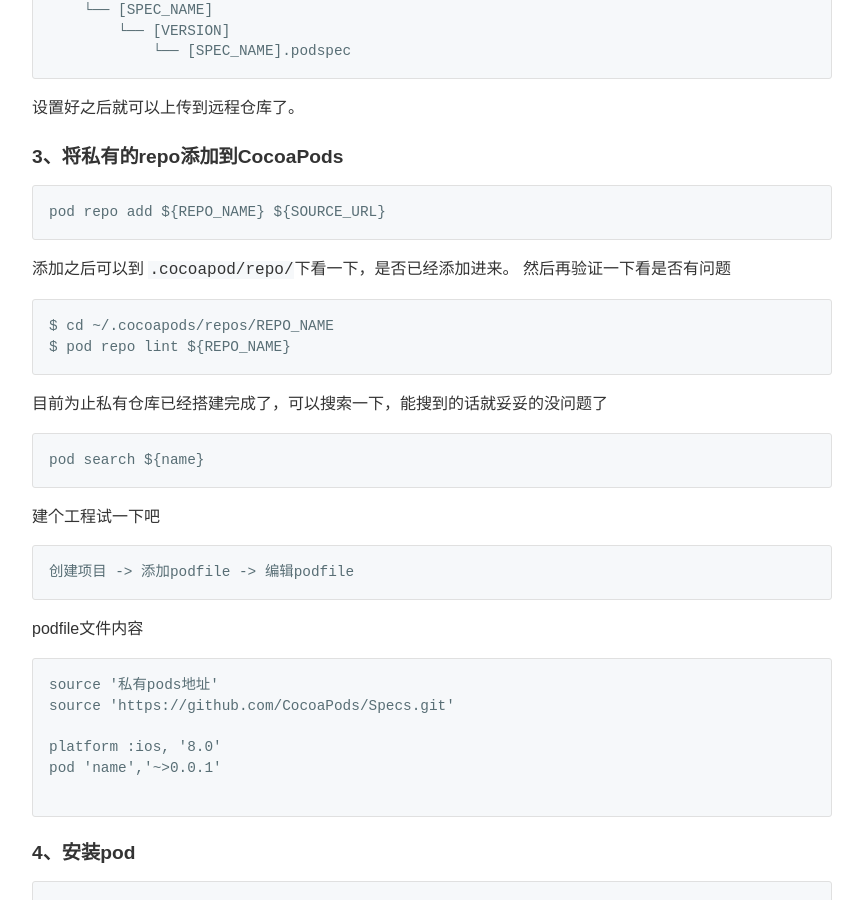
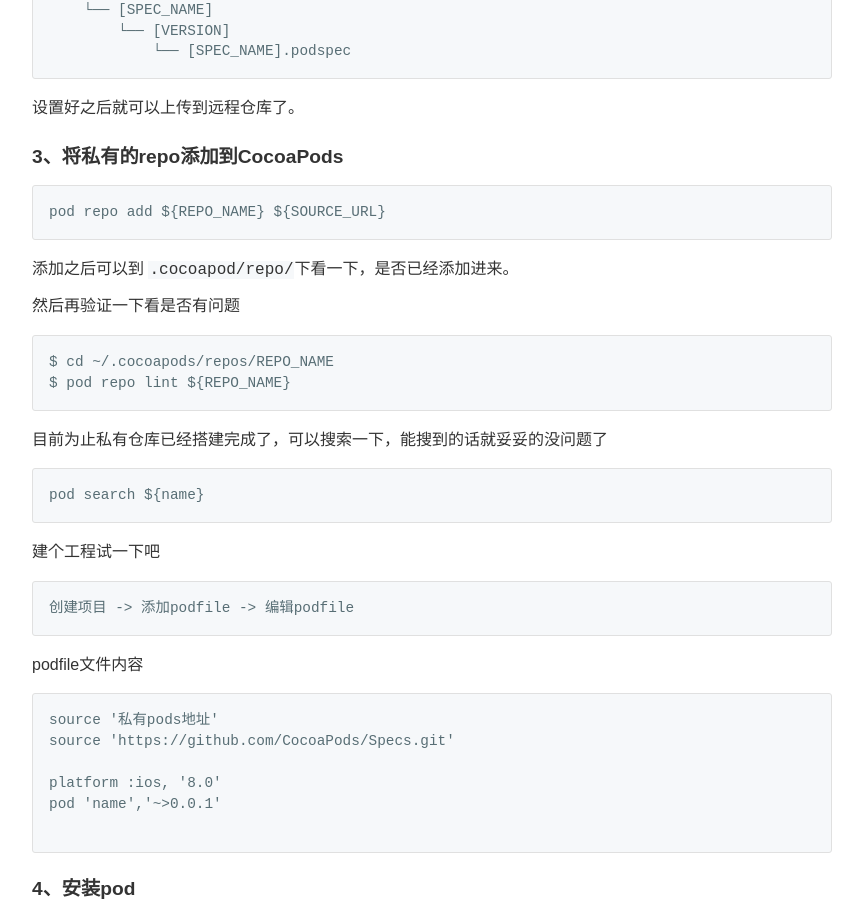
Before and after one commit to nyzhanggy/dulldevil.github.io, a Jekyll site: the page built from _posts/cocoapods/2016-11-22-pods 私有库.md, in a window 1280 px wide and 900 px high, scrolled down 1438 px. Shown: the whole window, without its empty margins (208-1071 px from the left). Built offline with Jekyll 4.4.1, drawn with Linux system fonts in a browser that asks for light colours.

Commit message:
no message

````diff
--- a/_posts/cocoapods/2016-11-22-pods 私有库.md
+++ b/_posts/cocoapods/2016-11-22-pods 私有库.md
@@ -7,6 +7,7 @@
 
 ## 1.代码
 这个其实就比较简单了，既然想做私有库肯定有功能稳定，封装完善的代码。仅仅需要做的就是把代码放到一个你有权限访问的远程仓库，然后打上tag。获取代码的远程地址，保存一下，一会儿要用到。
+
 ## 2. podspec文件
 这个文件就是一个配置文件，将来是需要下载到本地的。不过为了能够和小伙伴们共享，最好也放到一个远程仓库了，同时相当于备份了。
 
@@ -19,6 +20,7 @@
 
 ### 2、修改 podspec的内容
 刚创建出来的podspec 文件会有很多的设置项，我们可以选取我们需要的进行填写
+
 ```
 Pod::Spec.new do |s|
   s.name         = "名称"
@@ -37,7 +39,9 @@
 end
 
 ```
+
 设置完之后最好验证一下
+
 ```
 pod spec lint ${name}.podspec
 ```
@@ -45,35 +49,45 @@
 如果有错误就找到对应的地方修改一下，直到没有错误为止。
 
 然后就可以把podspec文件上传到远程仓库了，仓库的结构设置成这样
+
 ```
 ├── Specs
     └── [SPEC_NAME]
         └── [VERSION]
             └── [SPEC_NAME].podspec
 ```
+
 设置好之后就可以上传到远程仓库了。
 
 ### 3、将私有的repo添加到CocoaPods
+
 ```
 pod repo add ${REPO_NAME} ${SOURCE_URL}
 ```
 
-添加之后可以到 ```.cocoapod/repo/```下看一下，是否已经添加进来。
+添加之后可以到 `.cocoapod/repo/`下看一下，是否已经添加进来。
+
 然后再验证一下看是否有问题
+
 ```
 $ cd ~/.cocoapods/repos/REPO_NAME
 $ pod repo lint ${REPO_NAME}
 ```
 
 目前为止私有仓库已经搭建完成了，可以搜索一下，能搜到的话就妥妥的没问题了
+
 ```
 pod search ${name}
 ```
+
 建个工程试一下吧
+
 ```
 创建项目 -> 添加podfile -> 编辑podfile
 ```
+
 podfile文件内容
+
 ```
 source '私有pods地址'
 source 'https://github.com/CocoaPods/Specs.git'
@@ -82,10 +96,13 @@
 pod 'name','~>0.0.1'
 
 ```
+
 ### 4、安装pod
+
 ```
 pod install
 ```
+
 如果没有什么问题的话就是成功了。
 
 ---
@@ -99,11 +116,13 @@
 ```
 pod repo update ${REPO_NAME}
 ```
+
 ### 2.共享给小伙伴
 别的小伙伴想用你的私有仓库的话可以将私有的repo添加到他的CocoaPods。然后设置podfile文件就可以了，添加新的仓库源地址就可以了。
 
 ### 3.如果需要依赖别的第三方库
-假如你的私有库需要依赖```AFNetworking```，在podspec设置依赖。当你在使用的时候，如果你的项目里已经有```AFNetworking```，那就直接使用，如果没有会自动添加进来。
+假如你的私有库需要依赖```AFNetworking```，在podspec设置依赖。当你在使用的时候，如果你的项目里已经有`AFNetworking`，那就直接使用，如果没有会自动添加进来。
+
 ```
 s.dependency   'AFNetworking', '~> 3.1.0'
 ```
````
